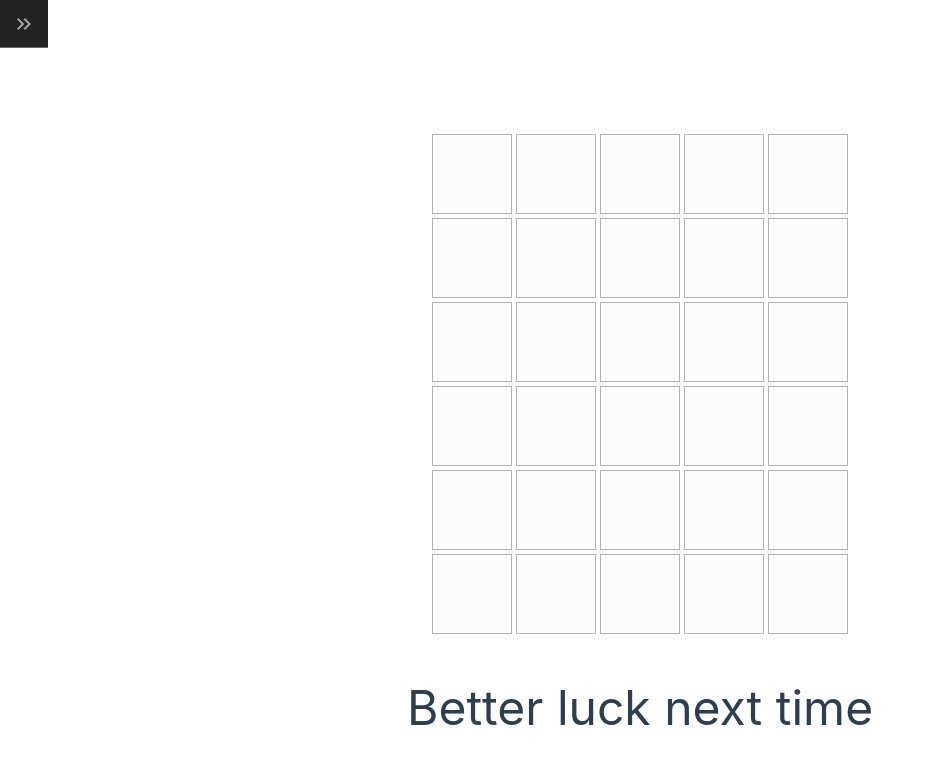
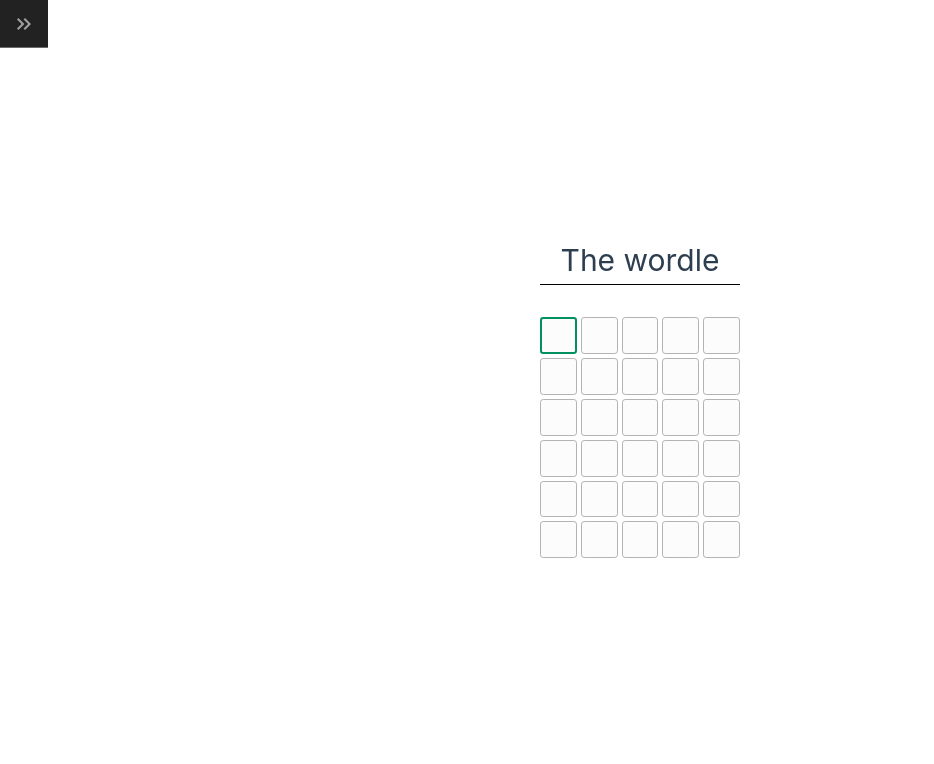
Before and after one commit to ykogitos/learn-vue, a Vue app: page /the-wordle in a window 1280 px wide. Shown: the top 764 px of the page, without its empty margins (0-934 px from the left). Built offline with nearby package versions, Linux system fonts and the light colour scheme.

Commit message:
add nex game button + random word

```diff
--- a/src/assets/base.scss
+++ b/src/assets/base.scss
@@ -13,6 +13,7 @@
   --vt-c-green-tap: rgba(1, 145, 97, 0.2);
   --vt-c-green-darken: darken(var(--vt-c-green), 30%);
   --vt-c-red: rgba(200, 20, 10, 1);
+  --vt-c-orange: rgb(216, 156, 67);
   --vt-c-divider-light-1: rgba(60, 60, 60, 0.29);
   --vt-c-divider-light-2: rgba(60, 60, 60, 0.12);
   --vt-c-divider-dark-1: rgba(84, 84, 84, 0.65);
--- a/src/components/GuessInput.vue
+++ b/src/components/GuessInput.vue
@@ -1,21 +1,25 @@
 <script lang="ts" setup>
   import { WORD_SIZE } from '@/helpers/settings-wordle'
   import englishWords from '@/helpers/englishWordsWith5Letters.json'
-import { computed, ref, triggerRef } from 'vue'
+  import { computed, onMounted, ref } from 'vue'
   import GuessView from './GuessView.vue'
 
-withDefaults(defineProps<{ disabled?: boolean }>(), { disabled: false })
+  withDefaults(defineProps<{ disabled?: boolean }>(), {
+    disabled: false // default value
+  })
 
   const guessInProgress = ref<string | null>(null)
   const hasFailedValidation = ref<boolean>(false)
+  const input = ref<HTMLInputElement | null>(null);
 
   const emit = defineEmits<{
-  'guess-submitted': [guess: string]
+    "guess-submitted": [guess: string]
   }>()
+
 
   const formattedGuessInProgress = computed<string>({
     get() {
-    return guessInProgress.value ?? ''
+      return guessInProgress.value ?? ""
     },
     set(rawValue: string) {
       guessInProgress.value = null
@@ -23,41 +27,33 @@ const formattedGuessInProgress = computed<string>({
       guessInProgress.value = rawValue
         .slice(0, WORD_SIZE)
         .toUpperCase()
-      .replace(/[^A-Z]+/gi, '')
-    triggerRef(formattedGuessInProgress)
+        .replace(/[^A-Z]+/gi, "")
     }
   })
 
   function onSubmit() {
     if (!englishWords.includes(formattedGuessInProgress.value)) {
       hasFailedValidation.value = true
-    setTimeout(() => (hasFailedValidation.value = false), 500)
+      setTimeout(() => hasFailedValidation.value = false, 500)
 
       return
     }
 
-  emit('guess-submitted', formattedGuessInProgress.value)
+    emit("guess-submitted", formattedGuessInProgress.value)
     guessInProgress.value = null
   }
+
+  onMounted(() => {
+    input.value?.focus()
+  })
 </script>
 
 <template>
-  <guess-view
-    v-if="!disabled"
-    :class="{ shake: hasFailedValidation }"
-    :guess="formattedGuessInProgress"
-  />
+  <guess-view v-if="!disabled" :class="{ shake: hasFailedValidation }" :guess="formattedGuessInProgress" type="current"/>
 
-  <input
-    v-model="formattedGuessInProgress"
-    :maxlength="WORD_SIZE"
-    :disabled="disabled"
-    aria-label="Make your guess for the word of the day!"
-    autofocus
-    @blur="({ target }) => (target as HTMLInputElement).focus()"
-    type="text"
-    @keydown.enter="onSubmit"
-  />
+  <input ref="input" class="wordle" v-model="formattedGuessInProgress" :maxlength="WORD_SIZE" :disabled="disabled"
+    aria-label="Make your guess for the word of the day!" autofocus
+    @blur="({ target }) => (target as HTMLInputElement).focus()" type="text" @keydown.enter="onSubmit">
 </template>
 
 <style scoped>
--- a/src/components/GuessView.vue
+++ b/src/components/GuessView.vue
@@ -1,7 +1,7 @@
 <script lang="ts" setup>
-import {WORD_SIZE} from "@/helpers/settings-wordle"
+  import { WORD_SIZE } from "@/helpers/settings-wordle"
 
-const props = defineProps<{ guess: string, answer?: string }>()
+  const props = defineProps<{ guess: string, answer?: string, type:string }>()
 
   function getFeedback(letterPosition: number): null | "correct" | "incorrect" | "almost" {
     if (!props.answer) {
@@ -10,6 +10,7 @@ function getFeedback(letterPosition: number): null | "correct" | "incorrect" | "
 
     const letterGuessed = props.guess[letterPosition]
     const letterExpected = props.answer[letterPosition]
+    // console.log(props.answer + ' letter position: ' + letterPosition, 'guess: ' + letterGuessed, 'Expected: ' + letterExpected)
 
     if (!props.answer.includes(letterGuessed)) {
       return "incorrect"
@@ -17,17 +18,13 @@ function getFeedback(letterPosition: number): null | "correct" | "incorrect" | "
 
     return letterExpected === letterGuessed ? "correct" : "almost"
   }
+
 </script>
 
 <template>
-  <ul class="word">
-    <li v-for="(letter, index) in guess.padEnd(WORD_SIZE, ' ')"
-        :key="`${letter}-${index}`"
-        :data-letter="letter"
-        :class="{'with-flips': answer}"
-        :data-letter-feedback="getFeedback(index)"
-        class="letter"
-        v-text="letter"/>
+  <ul class="word" :class="type">
+    <li v-for="(letter, index) in guess.padEnd(WORD_SIZE, ' ')" :key="`${letter}-${index}`" :data-letter="letter"
+      :class="{ 'with-flips': answer, highlighted: type === 'current' && index === guess.length}" :data-letter-feedback="getFeedback(index)" class="letter" v-text="letter" />
   </ul>
 </template>
 
@@ -49,13 +46,20 @@ ul {
     --back-color: hsl(0, 0%, 70%);
     background-color: var(--front-color);
     border: 1px solid hsl(0, 0%, 70%);
-  width: 5rem;
-  height: 5rem;
+    border-radius: 0.2rem;
+    width: 2.3rem;
+    height: 2.3rem;
     display: flex;
     justify-content: center;
     align-items: center;
-  font-size: 2rem;
-  font-weight: bolder;
+    font-size: 1.2rem;
+    color: var(--vt-c-black-mute);
+    font-weight: bold;
+  }
+
+  .highlighted {
+    border-width: 2px;
+    border-color: var(--vt-c-green)
   }
 
   li:not([data-letter=" "]) {
@@ -73,11 +77,14 @@ li:not([data-letter=" "]) {
   }
 
   [data-letter-feedback=correct] {
-  --back-color: hsl(120, 25%, 65%);
+    --back-color: var(--vt-c-green);
+    --border-color: var(--vt-c-green);
+
   }
 
   [data-letter-feedback=almost] {
-  --back-color: hsl(40, 65%, 48%);
+    --back-color: var(--vt-c-orange);
+    --border-color: var(--vt-c-orange);
   }
 
   [data-letter-feedback=incorrect] {
@@ -86,6 +93,7 @@ li:not([data-letter=" "]) {
 
 
   $maxWordSize: 5;
+
   @for $i from 1 through $maxWordSize {
     .with-flips:nth-of-type(#{$i}) {
       animation: flip-card 300ms forwards;
@@ -102,6 +110,7 @@ $maxWordSize: 5;
     49% {
       background-color: var(--front-color);
     }
+
     50% {
       transform: rotateY(-90deg);
       background-color: var(--back-color);
@@ -110,6 +119,8 @@ $maxWordSize: 5;
     100% {
       transform: rotateY(0);
       background-color: var(--back-color);
+      border-color: var(--border-color);
+      color: var(--vt-c-white-soft);
     }
   }
 </style>
--- a/src/components/WordleBoard.vue
+++ b/src/components/WordleBoard.vue
@@ -1,5 +1,5 @@
 <script lang="ts" setup>
-  import { DEFEAT_MESSAGE, MAX_GUESSES_COUNT, VICTORY_MESSAGE, WORD_SIZE } from "@/helpers/settings-wordle"
+  import { DEFEAT_MESSAGE, MAX_GUESSES_COUNT, VICTORY_MESSAGE } from "@/helpers/settings-wordle"
   import englishWords from "@/helpers/englishWordsWith5Letters.json"
   import { computed, ref } from "vue"
   import GuessInput from "./GuessInput.vue"
@@ -13,11 +13,14 @@
     }
   })
 
+  // const wordOfTheDay = ref("")
+  // wordOfTheDay.value = englishWords[Math.floor(Math.random() * englishWords.length)]
+  const randomWord = ref(props.wordOfTheDay)
   const guessesSubmitted = ref<string[]>([])
 
   const isGameOver = computed(() =>
     guessesSubmitted.value.length === MAX_GUESSES_COUNT
-    || guessesSubmitted.value.includes(props.wordOfTheDay)
+    || guessesSubmitted.value.includes(randomWord.value)
   )
 
   const countOfEmptyGuesses = computed(() => {
@@ -25,42 +28,61 @@
 
     return isGameOver.value ? guessesRemaining : guessesRemaining - 1
   })
+
+  function newGame() {
+    guessesSubmitted.value = []
+    randomWord.value = englishWords[Math.floor(Math.random() * englishWords.length)]
+  }
+
 </script>
 
 <template>
-  <main>
+  <h1>The wordle</h1>
+  <div class="wrapper-wordle flex flex-align-center flex-justify-center">
     <ul>
       <li v-for="(guess, index) in guessesSubmitted" :key="`${index}-${guess}`">
-        <guess-view :answer="wordOfTheDay" :guess="guess" />
+        <guess-view :answer="randomWord" :guess="guess" type="" />
       </li>
       <li>
         <guess-input :disabled="isGameOver" @guess-submitted="guess => guessesSubmitted.push(guess)" />
       </li>
       <li v-for="i in countOfEmptyGuesses" :key="`remaining-guess-${i}`">
-        <guess-view guess="" />
+        <guess-view guess="" type="" />
       </li>
     </ul>
+  </div>
 
-    <!-- <p v-if="isGameOver" class="end-of-game-message"
-      v-text="guessesSubmitted.includes(wordOfTheDay) ? VICTORY_MESSAGE : DEFEAT_MESSAGE" /> -->
-      <p class="end-of-game-message"
-      v-text="guessesSubmitted.includes(wordOfTheDay) ? VICTORY_MESSAGE : DEFEAT_MESSAGE" />
-  </main>
+  <div class="flex flex-column flex-align-center flex-justify-center">
+    <div>
+      <button v-if="isGameOver" class="end-of-game-message" @click="newGame">New Game</button>
+    </div>
+
+    <p v-if="isGameOver" class="end-of-game-message"
+      v-text="guessesSubmitted.includes(randomWord) ? VICTORY_MESSAGE : DEFEAT_MESSAGE"></p>
+  </div>
 </template>
 
-<style scoped>
-  main {
-    display: flex;
-    flex-direction: column;
-    align-items: center;
-    margin-top: 3rem;
+<style scoped lang="scss">
+  h1 {
+    text-align: center;
+    border-bottom: solid black 0.1rem;
+    margin-top: -0.1rem;
+  }
+
+  .wrapper-wordle {
+    margin-top: 2rem;
   }
 
   .end-of-game-message {
-    font-size: 3rem;
+    font-size: 1.1rem;
     animation: end-of-game-message-animation 700ms forwards;
     white-space: nowrap;
     text-align: center;
+  }
+
+  button.end-of-game-message {
+    font-size: 0.75rem;
+    margin-bottom: 1rem;
   }
 
   ul {
--- a/src/views/WordleView.vue
+++ b/src/views/WordleView.vue
@@ -1,5 +1,8 @@
 <script setup lang="ts">
 import WordleBoard from '@/components/WordleBoard.vue'
+// import englishWords from '@/helpers/englishWordsWith5Letters.json'
+// import { ref } from 'vue';
+
 </script>
 
 <template>
```
Also changed, not shown: 1 other file (tests, documents, lock files or other folders). Lines whose indentation alone changed are shown as unchanged.
